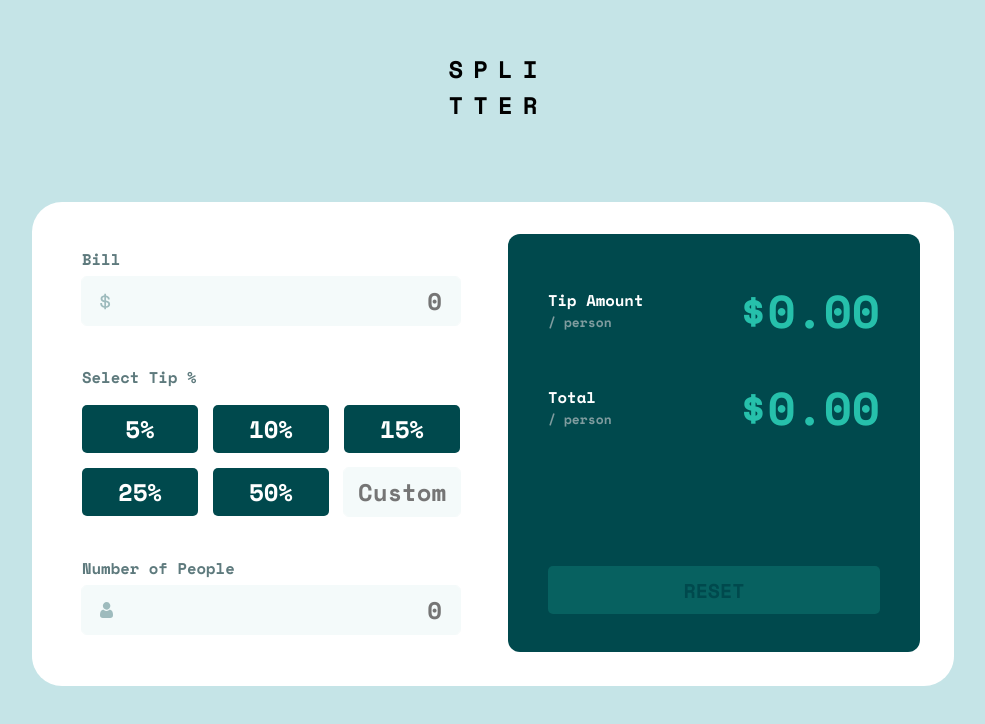
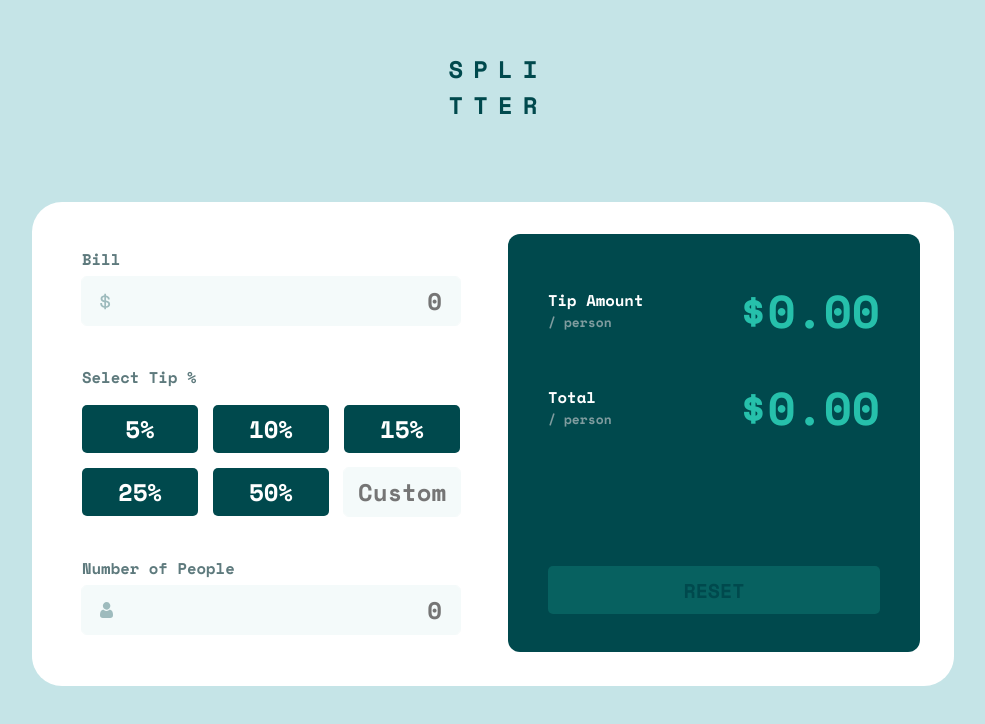
Before and after one commit to Annastrin/frontendmentor-tip-calculator, a Vue app: page / in a window 1280 px wide. Shown: the part 102-826 px from the top of the page, without its empty margins (147-1132 px from the left). Built offline with nearby package versions, Linux system fonts and the light colour scheme.

Commit message:
Add main color to text; add lang attribute to html tag

```diff
--- a/public/index.html
+++ b/public/index.html
@@ -1,5 +1,5 @@
 <!DOCTYPE html>
-<html lang="">
+<html lang="en">
   <head>
     <meta charset="utf-8" />
     <meta http-equiv="X-UA-Compatible" content="IE=edge" />
--- a/src/App.vue
+++ b/src/App.vue
@@ -40,6 +40,7 @@ html {
   font-family: 'Space Mono', monospace;
   font-size: 24px;
   background-color: $mainBg;
+  color: $mainText;
 }
 
 body {
--- a/src/assets/scss/_variables.scss
+++ b/src/assets/scss/_variables.scss
@@ -10,6 +10,7 @@ $darkRed: hsl(8, 31%, 59%);
 
 // Colors
 $mainBg: $lightGreyishCyan-1;
+$mainText: $darkCyan;
 $calculatorBg: $white;
 $totalInfoBg: $darkCyan;
 $totalInfoTitleText: $white;
```
